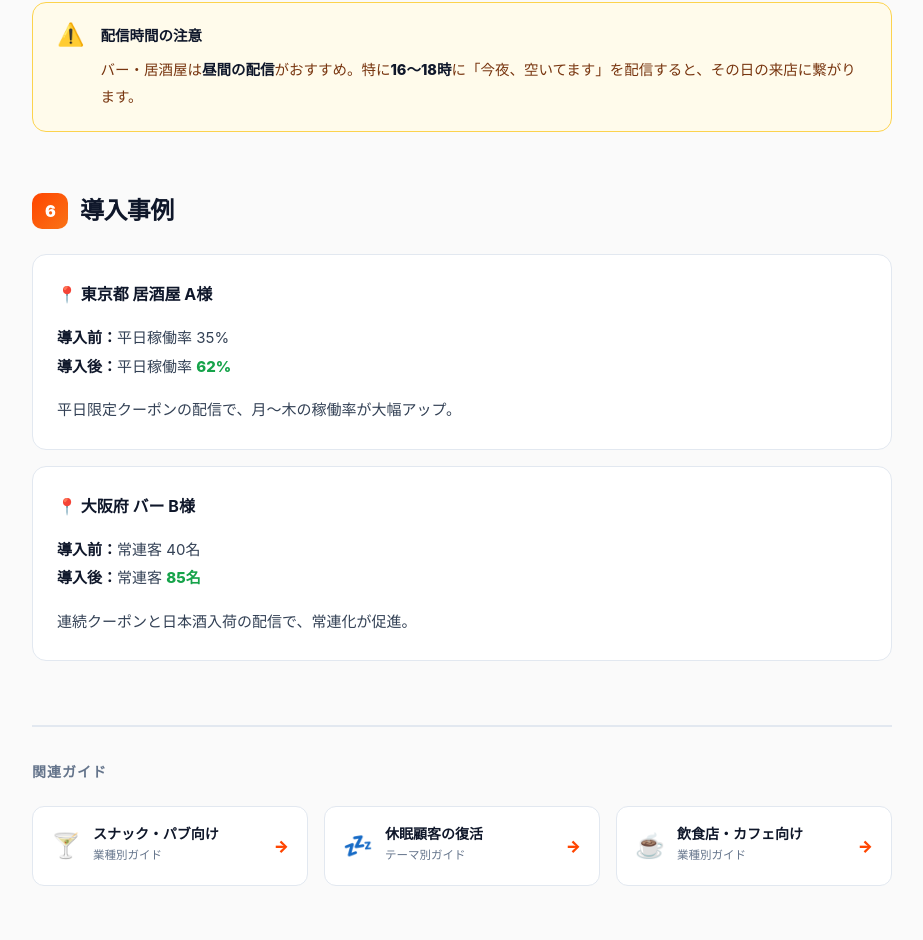
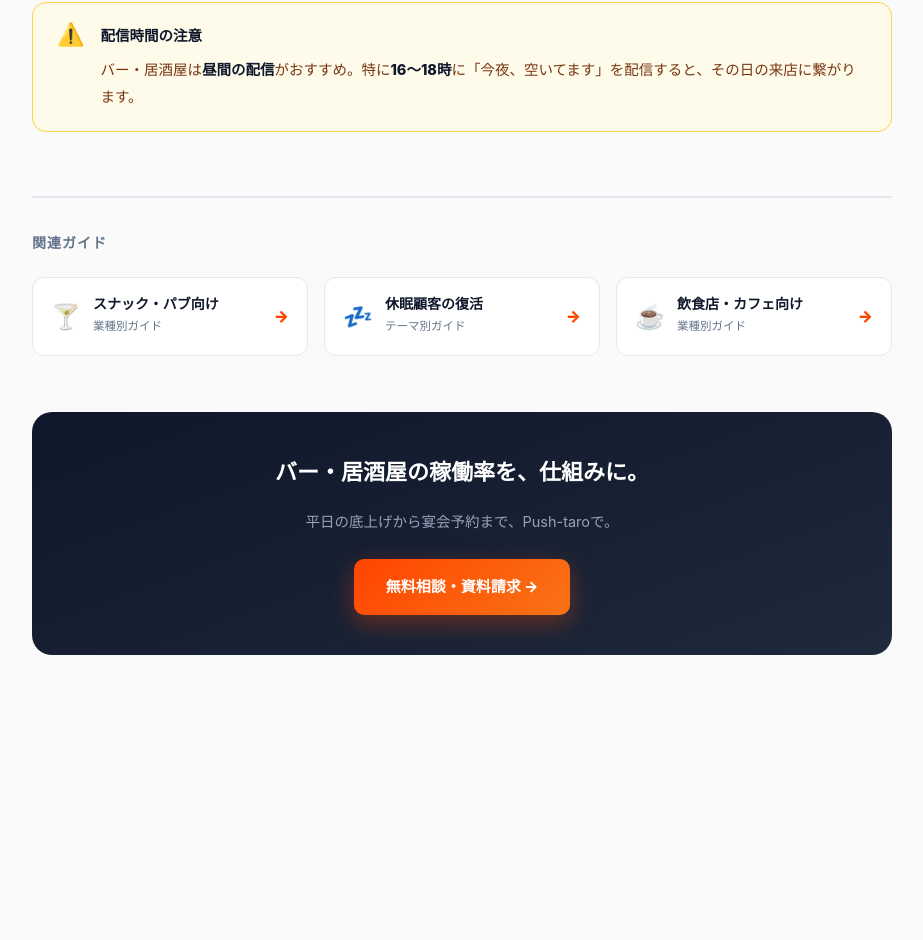
Before and after one commit to thellcishii-lang/push-taro, a Next.js app: page /guide/izakaya in a window 1280 px wide. Shown: the part 2986-3926 px from the top of the page, without its empty margins (178-1101 px from the left). After the commit the page ends 3721 px from the top, so only its background shows below. Built offline with nearby package versions, Linux system fonts and the light colour scheme; no server answers.

Commit message:
Update page.tsx

```diff
--- a/app/guide/izakaya/page.tsx
+++ b/app/guide/izakaya/page.tsx
@@ -156,25 +156,6 @@ export default function IzakayaGuidePage() {
             </div>
           </div>
 
-          <h2><span className="num">6</span>導入事例</h2>
-          <div className="g-card">
-            <h4>📍 東京都 居酒屋 A様</h4>
-            <p style={{ marginBottom: 12 }}>
-              <strong>導入前：</strong>平日稼働率 35%<br />
-              <strong>導入後：</strong>平日稼働率 <strong style={{ color: '#16a34a' }}>62%</strong>
-            </p>
-            <p>平日限定クーポンの配信で、月〜木の稼働率が大幅アップ。</p>
-          </div>
-
-          <div className="g-card">
-            <h4>📍 大阪府 バー B様</h4>
-            <p style={{ marginBottom: 12 }}>
-              <strong>導入前：</strong>常連客 40名<br />
-              <strong>導入後：</strong>常連客 <strong style={{ color: '#16a34a' }}>85名</strong>
-            </p>
-            <p>連続クーポンと日本酒入荷の配信で、常連化が促進。</p>
-          </div>
-
           <div className="g-related">
             <h3>関連ガイド</h3>
             <div className="g-related-grid">
```
